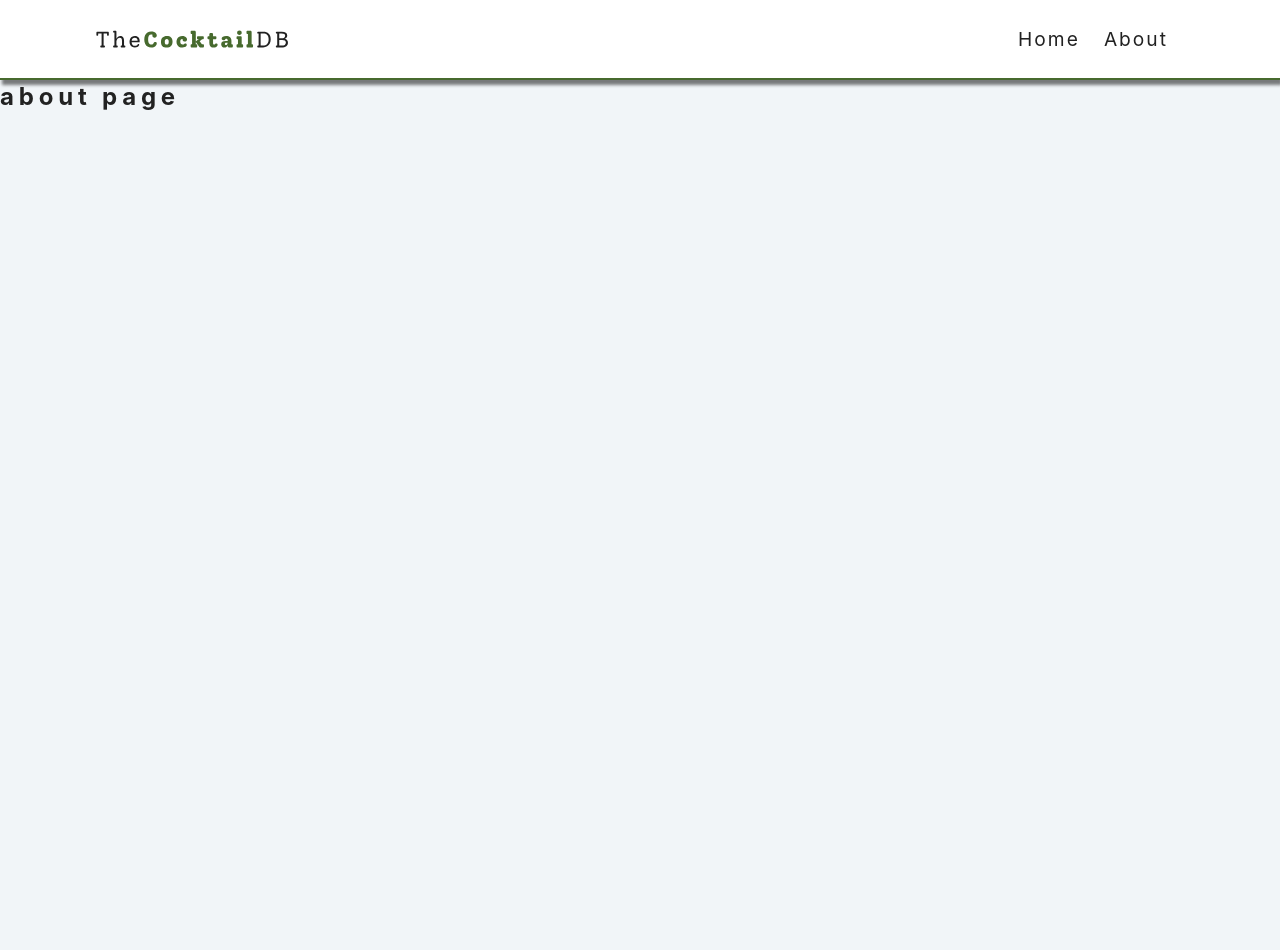
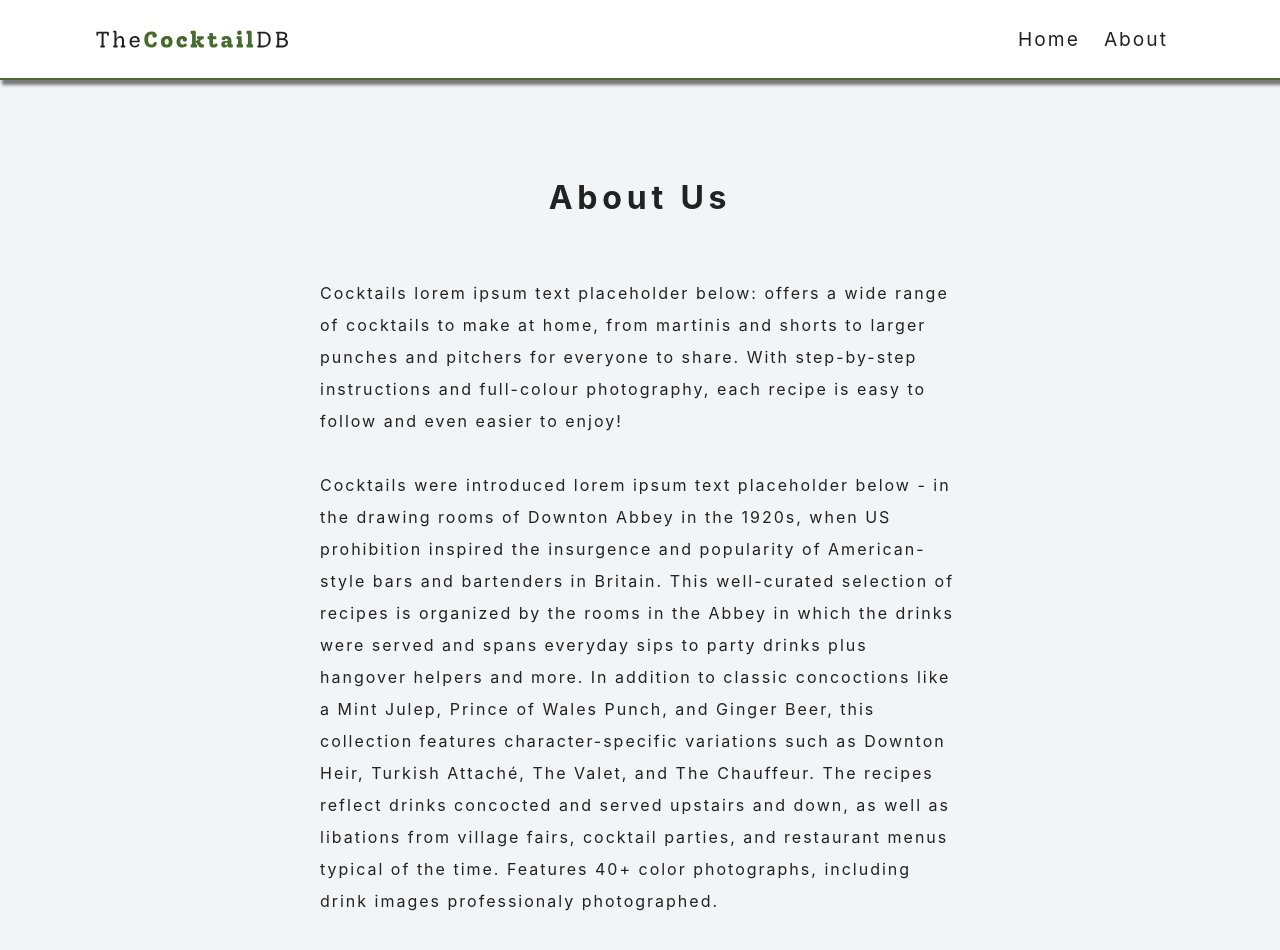
Before and after one commit to Stachacl/cocktails, a React (Create React App) app: page /about in a window 1280 px wide. Shown: the top 950 px of the page. Before the commit the page ends 800 px from the top, so only its background shows below. Built offline with nearby package versions, Linux system fonts and the light colour scheme.

Commit message:
About page text added

```diff
--- a/src/pages/About.js
+++ b/src/pages/About.js
@@ -1,11 +1,16 @@
-import React from 'react'
+import React from "react";
 
 const About = () => {
   return (
-    <div>
-      <h2>about page</h2>
-    </div>
-  )
-}
+    <section className="section about-section">
+      <h1 className="section-title">about us</h1>
+      <p>
+      Cocktails lorem ipsum text placeholder below: offers a wide range of cocktails to make at home, from martinis and shorts to larger punches and pitchers for everyone to share. With step-by-step instructions and full-colour photography, each recipe is easy to follow and even easier to enjoy! <br/> <br/>
+      Cocktails were introduced lorem ipsum text placeholder below - in the drawing rooms of Downton Abbey in the 1920s, when US prohibition inspired the insurgence and popularity of American-style bars and bartenders in Britain. This well-curated selection of recipes is organized by the rooms in the Abbey in which the drinks were served and spans everyday sips to party drinks plus hangover helpers and more. In addition to classic concoctions like a Mint Julep, Prince of Wales Punch, and Ginger Beer, this collection features character-specific variations such as Downton Heir, Turkish Attaché, The Valet, and The Chauffeur. The recipes reflect drinks concocted and served upstairs and down, as well as libations from village fairs, cocktail parties, and restaurant menus typical of the time. Features 40+ color photographs, including drink images professionaly photographed.
 
-export default About
+      </p>
+    </section>
+  );
+};
+
+export default About;
```
